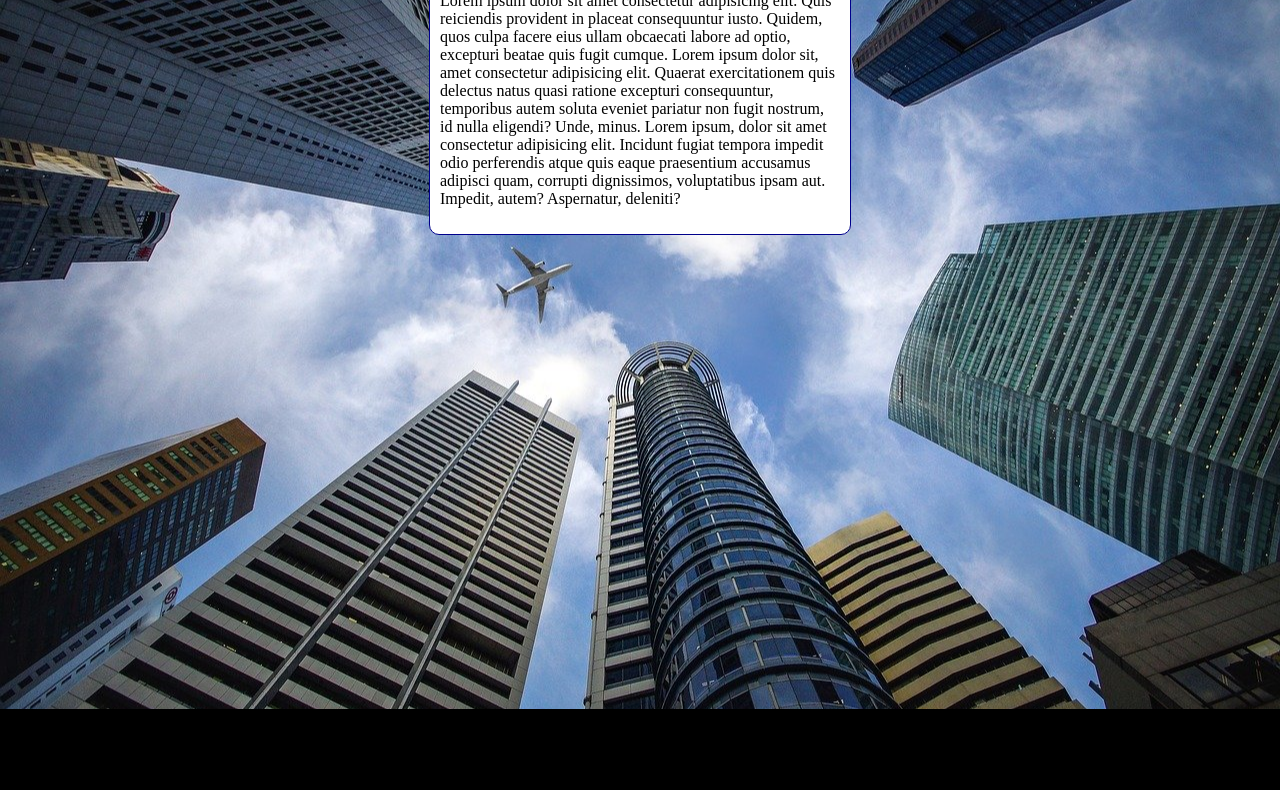
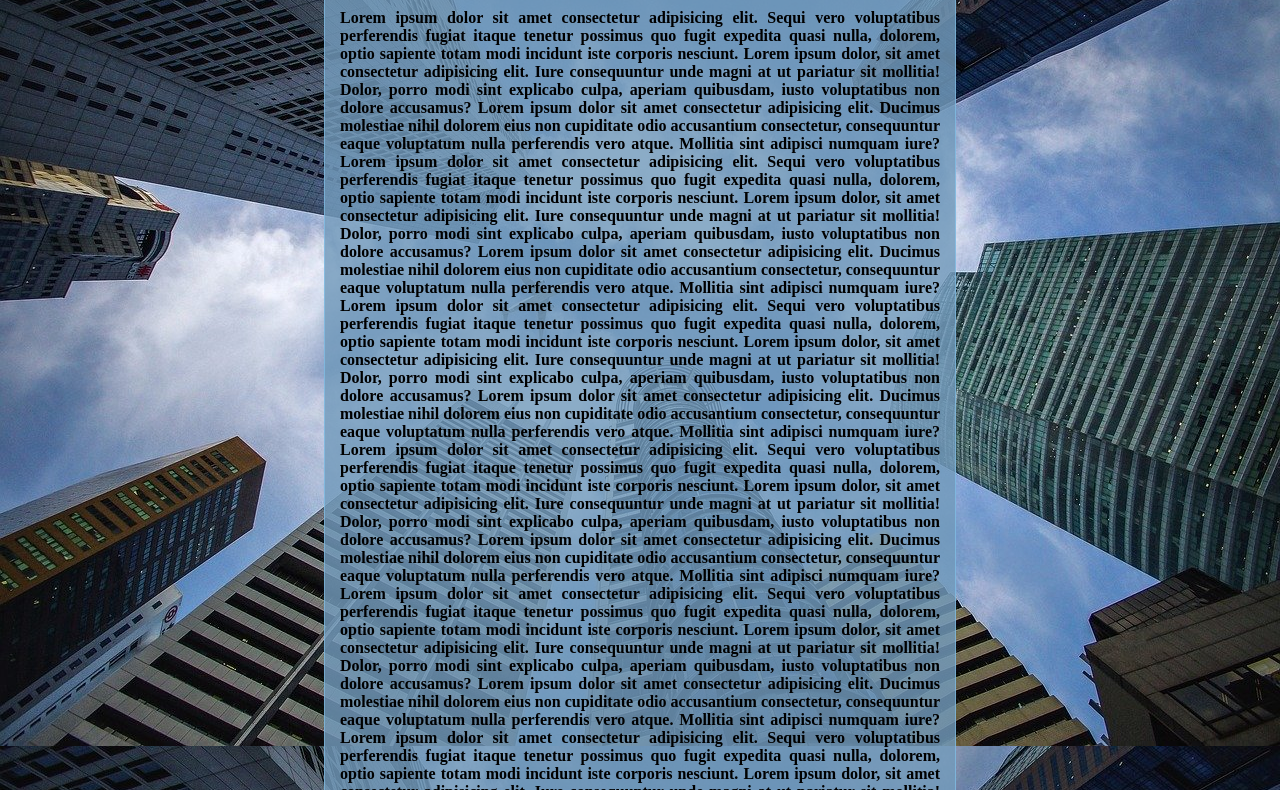
Before and after one commit to LeoMatts/html-css, a plain HTML site: page exercicios/ex020/fundo006.html in a window 1280 px wide. Shown: the part 107-897 px from the top of the page. Before the commit the page ends 816 px from the top, so only its background shows below. Drawn offline with Linux system fonts and the light colour scheme.

Commit message:
Update fundo006.html

```diff
--- a/exercicios/ex020/fundo006.html
+++ b/exercicios/ex020/fundo006.html
@@ -1,33 +1,96 @@
 <!DOCTYPE html>
 <html lang="pt-br">
+
 <head>
     <meta charset="UTF-8">
-    <meta name="viewport" content="width=device-width, initial-scale=1.0">
-    <title>Document</title>
+    <meta name="viewport" content="width=/, initial-scale=1.0">
+    <title>Fundo Fixo</title>
     <style>
-        body{
+        body {
             height: 100vh;
-            background-color: black;
+            background-color: solid black;
             background-image: url("imagens/wallpaper002.jpg");
+            background-repeat: repeat-y;
+            background-size: cover;
             background-position: center center;
-            background-repeat: no-repeat;
-            background-size: cover;
+            background-attachment: fixed;
         }
-main{
-    background-color: white;
-    width: 400px;
-    margin: auto;
-    border-radius: 10px;
-    padding: 10px;
-    border: 1px solid darkblue;
-}
 
+        main {
+            max-width: 600px;
+            margin: auto;
+            padding: 15px;
+            background-color: rgba(115, 155, 187, 0.822);
+            border-radius: 15px;
+            border: 1px solid rgba(135, 206, 250, 0.521)
+        }
+
+        main>h1 {
+            font-size: 2.3em;
+            text-align: center;
+
+        }
+
+        main>p {
+            font-weight: bold;
+            text-align: justify;
+        }
     </style>
 </head>
+
 <body>
     <main>
-        <h1>teste de imagem de fundo</h1>
-        <p>Lorem ipsum dolor sit amet consectetur adipisicing elit. Quis reiciendis provident in placeat consequuntur iusto. Quidem, quos culpa facere eius ullam obcaecati labore ad optio, excepturi beatae quis fugit cumque. Lorem ipsum dolor sit, amet consectetur adipisicing elit. Quaerat exercitationem quis delectus natus quasi ratione excepturi consequuntur, temporibus autem soluta eveniet pariatur non fugit nostrum, id nulla eligendi? Unde, minus. Lorem ipsum, dolor sit amet consectetur adipisicing elit. Incidunt fugiat tempora impedit odio perferendis atque quis eaque praesentium accusamus adipisci quam, corrupti dignissimos, voluptatibus ipsam aut. Impedit, autem? Aspernatur, deleniti?</p>
+        <h1>Sobre o fundo fixo</h1>
+        <p>Lorem ipsum dolor sit amet consectetur adipisicing elit. Sequi vero voluptatibus perferendis fugiat itaque
+            tenetur possimus quo fugit expedita quasi nulla, dolorem, optio sapiente totam modi incidunt iste corporis
+            nesciunt. Lorem ipsum dolor, sit amet consectetur adipisicing elit. Iure consequuntur unde magni at ut
+            pariatur sit mollitia! Dolor, porro modi sint explicabo culpa, aperiam quibusdam, iusto voluptatibus non
+            dolore accusamus? Lorem ipsum dolor sit amet consectetur adipisicing elit. Ducimus molestiae nihil dolorem
+            eius non cupiditate odio accusantium consectetur, consequuntur eaque voluptatum nulla perferendis vero
+            atque. Mollitia sint adipisci numquam iure?
+            Lorem ipsum dolor sit amet consectetur adipisicing elit. Sequi vero voluptatibus perferendis fugiat itaque
+            tenetur possimus quo fugit expedita quasi nulla, dolorem, optio sapiente totam modi incidunt iste corporis
+            nesciunt. Lorem ipsum dolor, sit amet consectetur adipisicing elit. Iure consequuntur unde magni at ut
+            pariatur sit mollitia! Dolor, porro modi sint explicabo culpa, aperiam quibusdam, iusto voluptatibus non
+            dolore accusamus? Lorem ipsum dolor sit amet consectetur adipisicing elit. Ducimus molestiae nihil dolorem
+            eius non cupiditate odio accusantium consectetur, consequuntur eaque voluptatum nulla perferendis vero
+            atque. Mollitia sint adipisci numquam iure?
+            Lorem ipsum dolor sit amet consectetur adipisicing elit. Sequi vero voluptatibus perferendis fugiat itaque
+            tenetur possimus quo fugit expedita quasi nulla, dolorem, optio sapiente totam modi incidunt iste corporis
+            nesciunt. Lorem ipsum dolor, sit amet consectetur adipisicing elit. Iure consequuntur unde magni at ut
+            pariatur sit mollitia! Dolor, porro modi sint explicabo culpa, aperiam quibusdam, iusto voluptatibus non
+            dolore accusamus? Lorem ipsum dolor sit amet consectetur adipisicing elit. Ducimus molestiae nihil dolorem
+            eius non cupiditate odio accusantium consectetur, consequuntur eaque voluptatum nulla perferendis vero
+            atque. Mollitia sint adipisci numquam iure?
+            Lorem ipsum dolor sit amet consectetur adipisicing elit. Sequi vero voluptatibus perferendis fugiat itaque
+            tenetur possimus quo fugit expedita quasi nulla, dolorem, optio sapiente totam modi incidunt iste corporis
+            nesciunt. Lorem ipsum dolor, sit amet consectetur adipisicing elit. Iure consequuntur unde magni at ut
+            pariatur sit mollitia! Dolor, porro modi sint explicabo culpa, aperiam quibusdam, iusto voluptatibus non
+            dolore accusamus? Lorem ipsum dolor sit amet consectetur adipisicing elit. Ducimus molestiae nihil dolorem
+            eius non cupiditate odio accusantium consectetur, consequuntur eaque voluptatum nulla perferendis vero
+            atque. Mollitia sint adipisci numquam iure?
+            Lorem ipsum dolor sit amet consectetur adipisicing elit. Sequi vero voluptatibus perferendis fugiat itaque
+            tenetur possimus quo fugit expedita quasi nulla, dolorem, optio sapiente totam modi incidunt iste corporis
+            nesciunt. Lorem ipsum dolor, sit amet consectetur adipisicing elit. Iure consequuntur unde magni at ut
+            pariatur sit mollitia! Dolor, porro modi sint explicabo culpa, aperiam quibusdam, iusto voluptatibus non
+            dolore accusamus? Lorem ipsum dolor sit amet consectetur adipisicing elit. Ducimus molestiae nihil dolorem
+            eius non cupiditate odio accusantium consectetur, consequuntur eaque voluptatum nulla perferendis vero
+            atque. Mollitia sint adipisci numquam iure?
+            Lorem ipsum dolor sit amet consectetur adipisicing elit. Sequi vero voluptatibus perferendis fugiat itaque
+            tenetur possimus quo fugit expedita quasi nulla, dolorem, optio sapiente totam modi incidunt iste corporis
+            nesciunt. Lorem ipsum dolor, sit amet consectetur adipisicing elit. Iure consequuntur unde magni at ut
+            pariatur sit mollitia! Dolor, porro modi sint explicabo culpa, aperiam quibusdam, iusto voluptatibus non
+            dolore accusamus? Lorem ipsum dolor sit amet consectetur adipisicing elit. Ducimus molestiae nihil dolorem
+            eius non cupiditate odio accusantium consectetur, consequuntur eaque voluptatum nulla perferendis vero
+            atque. Mollitia sint adipisci numquam iure?
+            Lorem ipsum dolor sit amet consectetur adipisicing elit. Sequi vero voluptatibus perferendis fugiat itaque
+            tenetur possimus quo fugit expedita quasi nulla, dolorem, optio sapiente totam modi incidunt iste corporis
+            nesciunt. Lorem ipsum dolor, sit amet consectetur adipisicing elit. Iure consequuntur unde magni at ut
+            pariatur sit mollitia! Dolor, porro modi sint explicabo culpa, aperiam quibusdam, iusto voluptatibus non
+            dolore accusamus? Lorem ipsum dolor sit amet consectetur adipisicing elit. Ducimus molestiae nihil dolorem
+            eius non cupiditate odio accusantium consectetur, consequuntur eaque voluptatum nulla perferendis vero
+            atque. Mollitia sint adipisci numquam iure?</p>
     </main>
 </body>
+
 </html>
```
